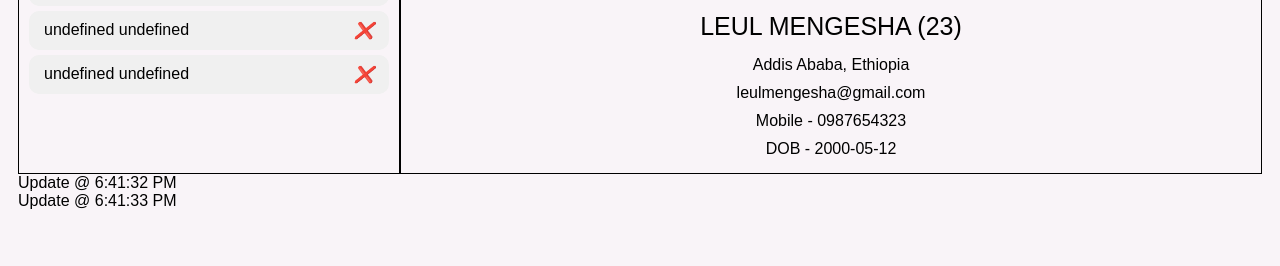
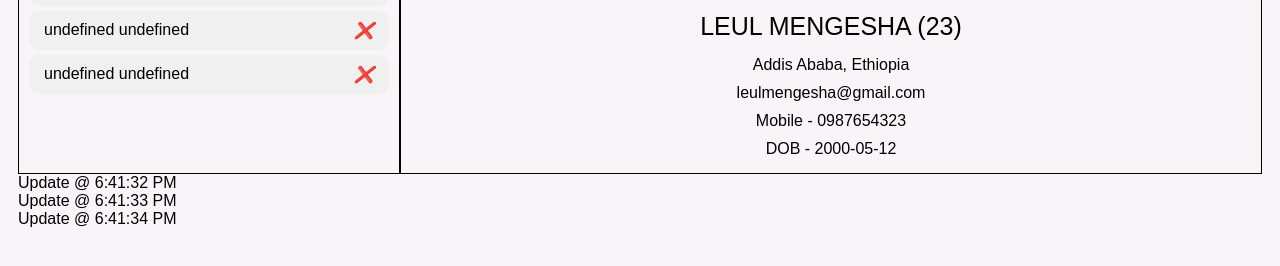
Before and after one commit to seme555/Employee-Database-Management-System, a plain HTML site: page index.html in a window 1280 px wide. Shown: the part 386-652 px from the top of the page. Drawn offline with Linux system fonts and the light colour scheme.

Commit message:
Add basic HTML template

```diff
--- a/index.html
+++ b/index.html
@@ -81,3 +81,5 @@
 <div>Update @ 6:41:32 PM</div>
 <!-- Fix typo in README -->
 <div>Update @ 6:41:33 PM</div>
+<!-- Add basic HTML template -->
+<div>Update @ 6:41:34 PM</div>
```
